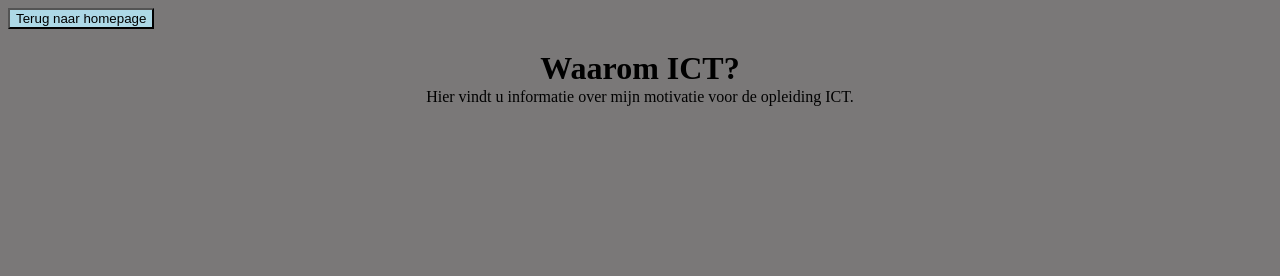
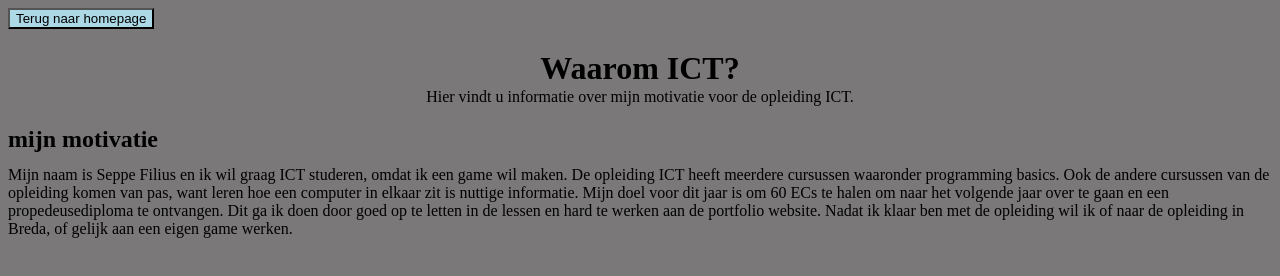
Before and after one commit to SFilius0032/SFilius0032.github.io, a plain HTML site: page waarom-ict.html in a window 1280 px wide. Drawn offline with Linux system fonts and the light colour scheme.

Commit message:
added story to waarom ict

```diff
--- a/waarom-ict.html
+++ b/waarom-ict.html
@@ -12,6 +12,13 @@
     <button onclick="location.href='index.html'">Terug naar homepage</button>
     <h1>Waarom ICT?</h1>
     <p class="subtitel">Hier vindt u informatie over mijn motivatie voor de opleiding ICT.</p>
+    <h2>mijn motivatie</h2>
+    <p>Mijn naam is Seppe Filius en ik wil graag ICT studeren, omdat ik een game wil maken. De opleiding ICT heeft
+        meerdere cursussen waaronder programming basics. Ook de andere cursussen van de opleiding komen van pas, want
+        leren hoe een computer in elkaar zit is nuttige informatie. Mijn doel voor dit jaar is om 60 ECs te halen om
+        naar het volgende jaar over te gaan en een propedeusediploma te ontvangen. Dit ga ik doen door goed op te letten
+        in de lessen en hard te werken aan de portfolio website. Nadat ik klaar ben met de opleiding wil ik of naar de
+        opleiding in Breda, of gelijk aan een eigen game werken.</p>
 </body>
 
 </html>
```
